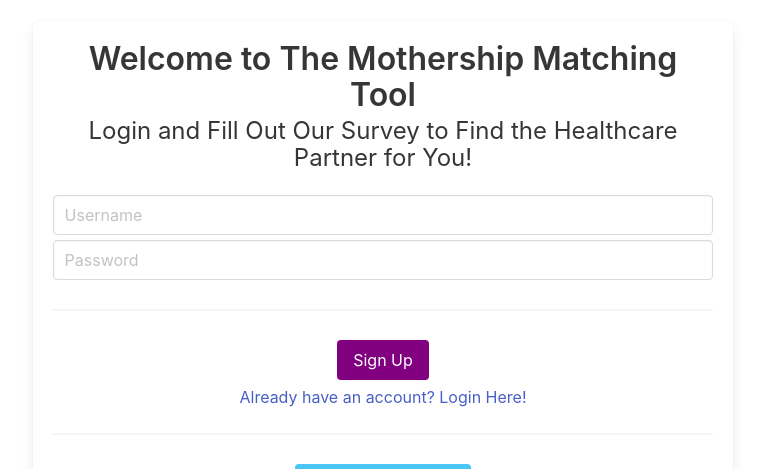
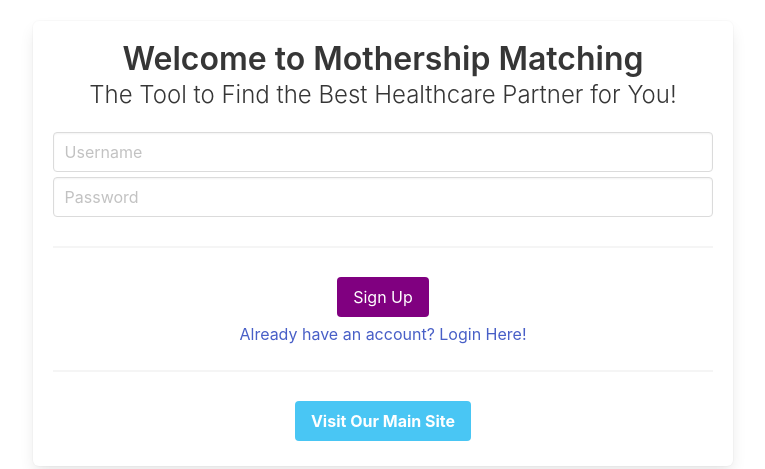
Before and after one commit to ma101521/426Final, a website: page front-end/index.html in a window 1280 px wide. Shown: the part 294-763 px from the top of the page, without its empty margins (257-1022 px from the left). Drawn offline with nearby package versions, Linux system fonts and the light colour scheme.

Commit message:
clean up index html

```diff
--- a/front-end/index.html
+++ b/front-end/index.html
@@ -19,8 +19,8 @@
                     <div class="container">
                         <div class="box">
                             <div class="top content has-text-centered">
-                                <h1 class="title" >Welcome to The Mothership Matching Tool</h1>
-                                <h3 class = "subtitle has-text-weight-normal">Login and Fill Out Our Survey to Find the Healthcare Partner for You!</h3>
+                                <h1 class="title" >Welcome to Mothership Matching</h1>
+                                <h3 class = "subtitle has-text-weight-light">The Tool to Find the Best Healthcare Partner for You!</h3>
                             </div>
                             <div class="login field">
                                 <div class="content has-text-centered">
```
